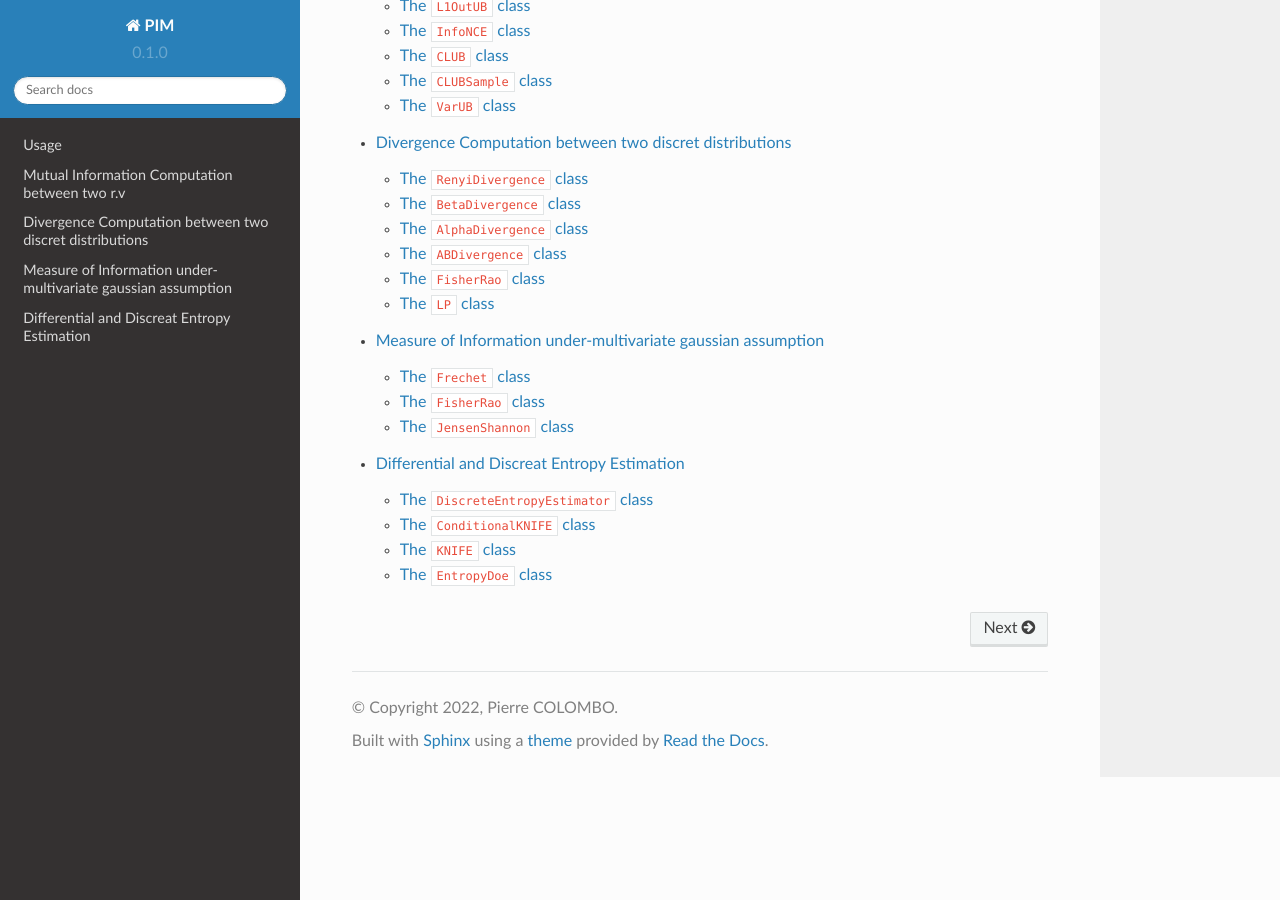
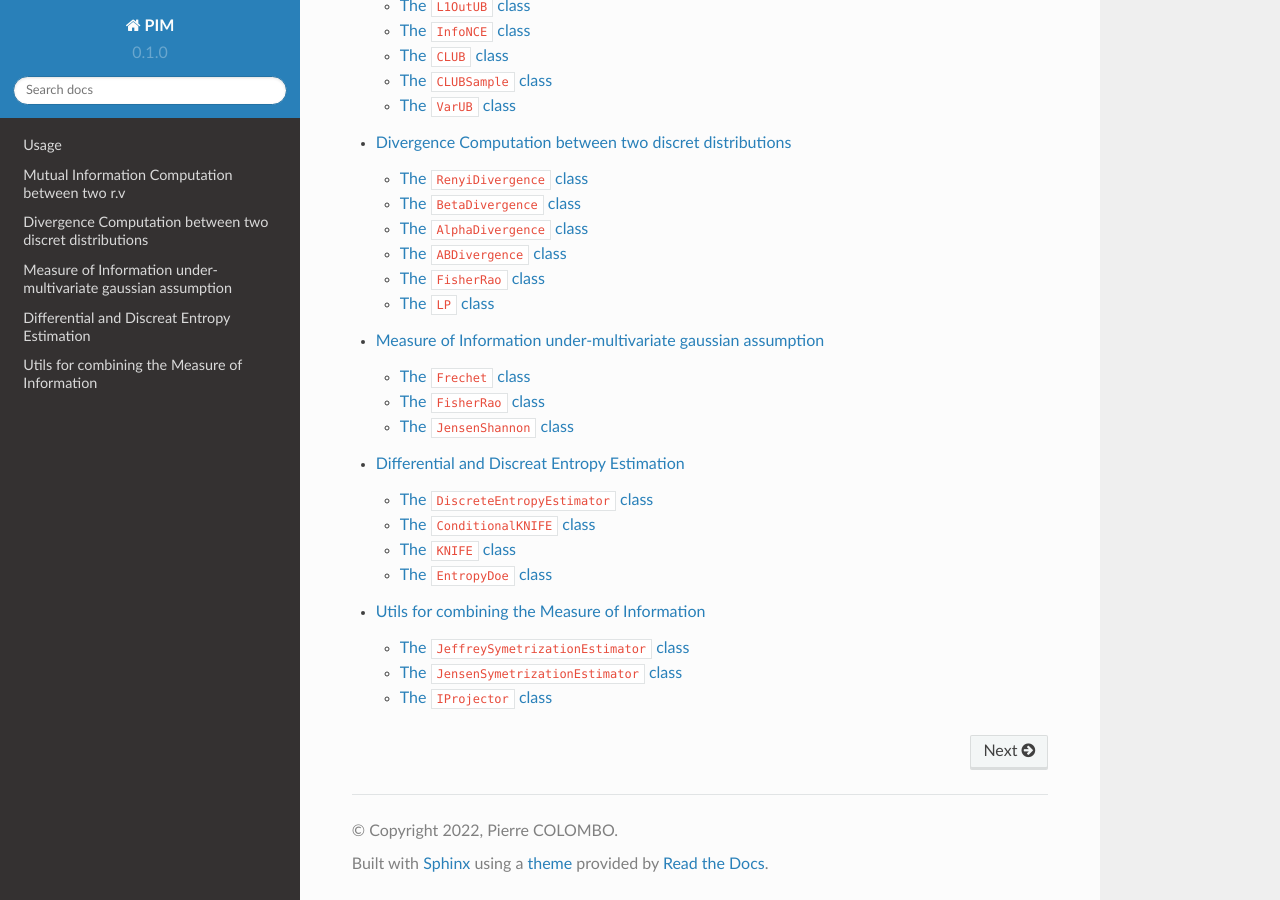
Before and after one commit to PierreColombo/PIME_old, a Sphinx documentation site: the page built from docs/source/index.rst, in a window 1280 px wide and 900 px high, scrolled down 771 px. Built offline with Sphinx 7.4.7 and the Read the Docs theme 2.0.0, drawn with Linux system fonts in a browser that asks for light colours.

Commit message:
fix paths

```diff
--- a/docs/source/api.rst
+++ b/docs/source/api.rst
@@ -1,4 +1,3 @@
-
 Mutual Information Computation between two r.v
 ------------
 
@@ -183,3 +182,31 @@ The ``EntropyDoe`` class
     :members:
     :undoc-members:
     :show-inheritance:
+
+
+
+Utils for combining the Measure of Information
+----------------------------------------------
+
+
+The ``JeffreySymetrizationEstimator`` class
+*****************************
+.. autoclass:: pim.misc.JeffreySymetrizationEstimator
+    :members:
+    :undoc-members:
+    :show-inheritance:
+
+The ``JensenSymetrizationEstimator`` class
+*****************************
+.. autoclass:: pim.misc.JensenSymetrizationEstimator
+    :members:
+    :undoc-members:
+    :show-inheritance:
+
+
+The ``IProjector`` class
+*****************************
+.. autoclass:: pim.misc.IProjector
+    :members:
+    :undoc-members:
+    :show-inheritance:
```
